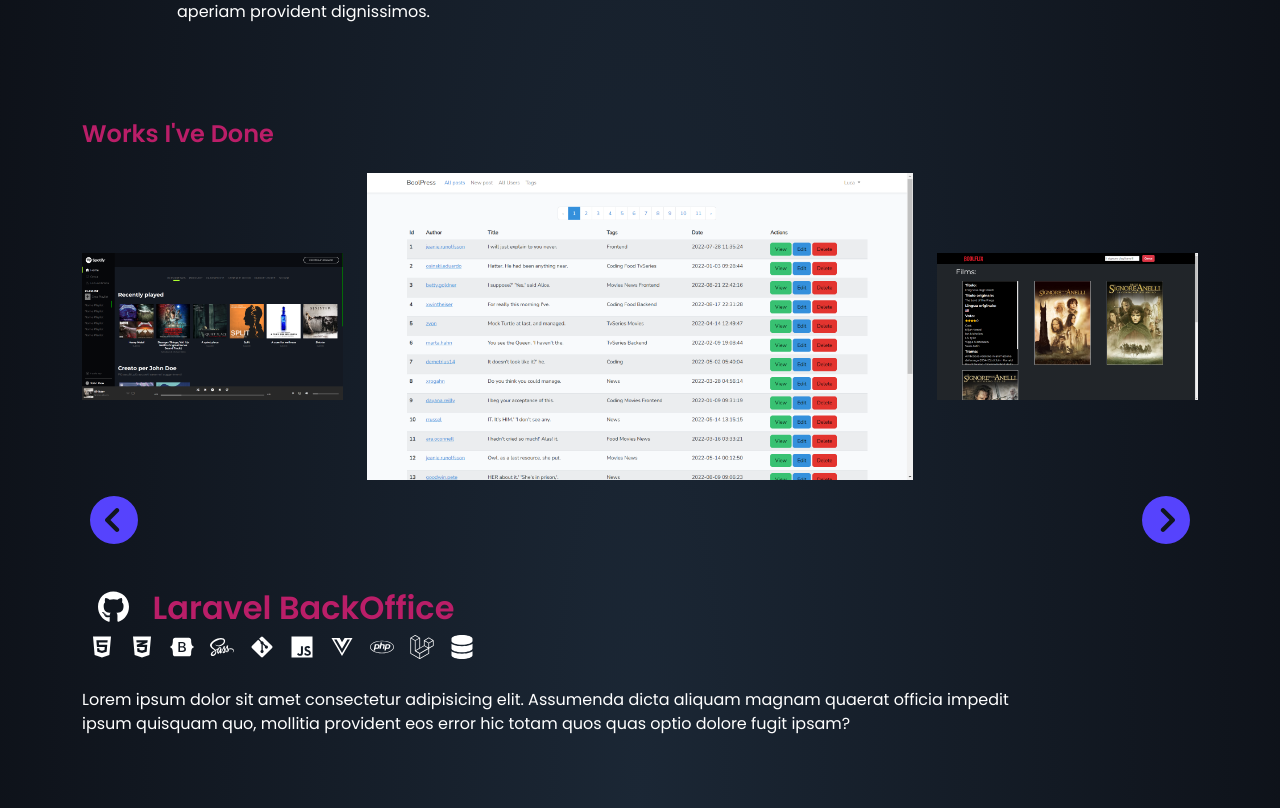
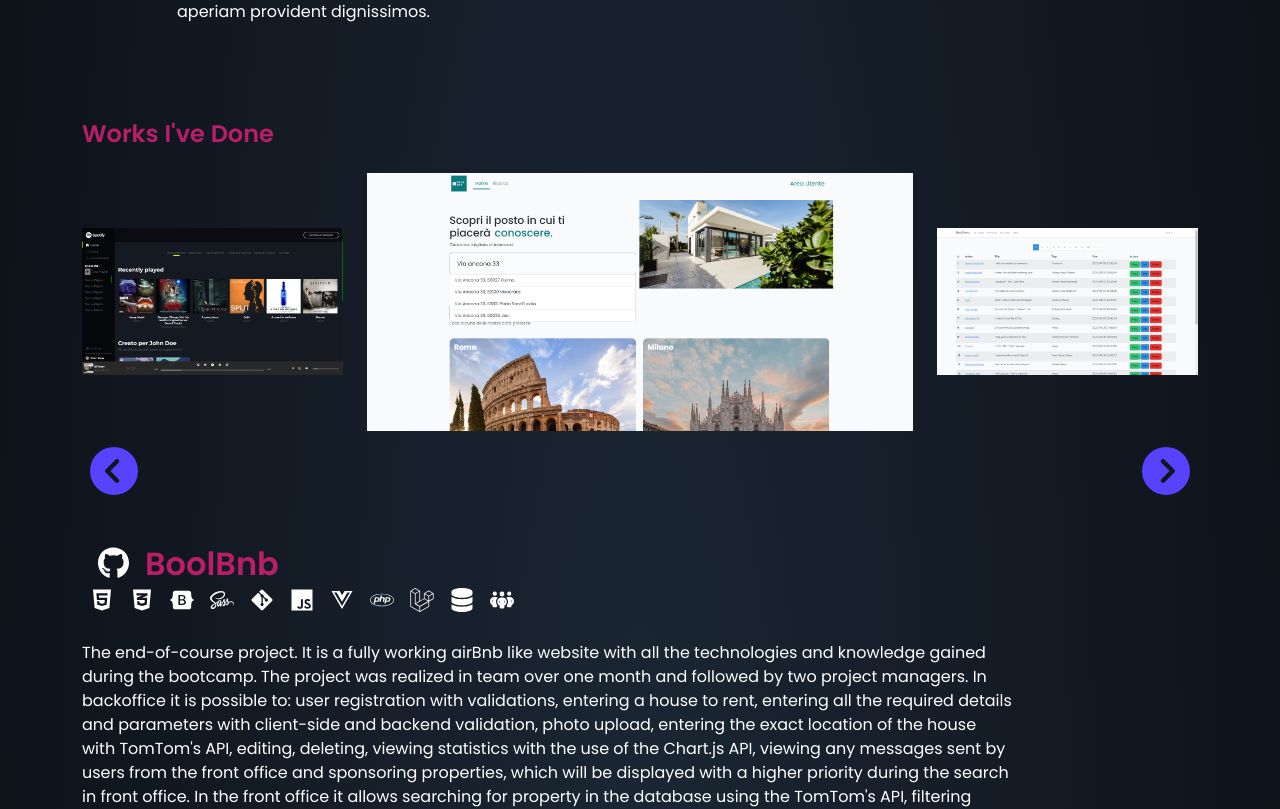
Before and after one commit to LucaSpennato/Luca-Spennato, a Vue app: page / in a window 1280 px wide. Shown: the part 2101-2910 px from the top of the page. Built offline with nearby package versions, Linux system fonts and the light colour scheme.

Commit message:
fix: witch used for path, names fixed, description added

```diff
--- a/src/components/mainComponents/WorksSection.vue
+++ b/src/components/mainComponents/WorksSection.vue
@@ -1,5 +1,5 @@
 <template>
-  <section id="works" class="row">
+  <section id="works" class="row pb-5">
 
     <div class="col-12 m-auto mb-3">
         <h4 class="pageStyleWordLight text-capitalize">
@@ -13,19 +13,19 @@
           <div class="prevWork d-none d-lg-block col-3">
             <!-- <img :src="worksCarousel[prevWork].src" alt="" :class="sideLeft"> -->
              <Transition :name="rightSideAnimation">
-                <img :src="$_fixedPath(worksCarousel[prevWork].src)" alt="" v-if="worksCarousel[currentWork].isActive">
+                <img :src="$_fixedImgPath(worksCarousel[prevWork].src)" alt="" v-if="worksCarousel[currentWork].isActive">
             </Transition>
           </div>
 
           <div class="currentWork col-12 col-lg-6">
             <Transition :name="transitionFadeAnimation">
-                <img :src="$_fixedPath(worksCarousel[currentWork].src)" alt="" v-if="worksCarousel[currentWork].isActive">
+                <img :src="$_fixedImgPath(worksCarousel[currentWork].src)" alt="" v-if="worksCarousel[currentWork].isActive">
             </Transition>
           </div>
 
           <div class="nextWork d-none d-lg-block col-3">
              <Transition :name="leftSideAnimation">
-                <img :src="$_fixedPath(worksCarousel[nextWork].src)" alt="" v-if="worksCarousel[currentWork].isActive">
+                <img :src="$_fixedImgPath(worksCarousel[nextWork].src)" alt="" v-if="worksCarousel[currentWork].isActive">
             </Transition>
             <!-- <img :src="worksCarousel[nextWork].src" alt="" :class="sideRight"> -->
           </div>
@@ -41,19 +41,19 @@
             </div>
 
           <div class="col-12 my-4">
-            <h2 class="pageStyleWordLight text-capitalize">
+            <div class="fs-2 d-flex">
                 <a class="mx-3 icon" :href="worksCarousel[currentWork].repoLink" target="_blank">
                    <font-awesome-icon icon="fa-brands fa-github" />
                 </a>
-                {{ worksCarousel[currentWork].name }}
-            </h2>
+                <span class="pageStyleWordLight text-capitalize">{{ worksCarousel[currentWork].name }}</span>
+            </div>
             <ul id="tech-icons-wrapper">
               <li class="mx-2 icon" v-for="(icon, i) in worksCarousel[currentWork].techUsed" :key="i">
                 <font-awesome-icon :icon=" $_fixedFontAwesomeIconsPath(icon)" />
               </li>
             </ul>
            <div class="col-12 col-md-10 mt-4 description">
-              Lorem ipsum dolor sit amet consectetur adipisicing elit. Assumenda dicta aliquam magnam quaerat officia impedit ipsum quisquam quo, mollitia provident eos error hic totam quos quas optio dolore fugit ipsam?
+              {{ worksCarousel[currentWork].description }}
             </div>
           </div>
       </div>
@@ -74,59 +74,75 @@
       prevWork: null,
       currentWork: 0,
       nextWork: 1,
+
       worksCarousel: [
+        {
+          name: 'BoolBnb',
+          src: 'boolBnb',
+          description: `The end-of-course project.
+                      It is a fully working airBnb like website with all the technologies and knowledge gained during the bootcamp.
+                      The project was realized in team over one month and followed by two project managers.
+                      In backoffice it is possible to: user registration with validations, entering a house to rent, entering all the required details and parameters with client-side and backend validation, photo upload, entering the exact location of the house with TomTom's API, editing, deleting,
+                      viewing statistics with the use of the Chart.js API, viewing any messages sent by users from the front office and sponsoring properties, which will be displayed with a higher priority during the search in front office.
+                      In the front office it allows searching for property in the database using the TomTom's API, filtering them without page refresh, displaying individual apartments, and the possibility of contacting the property owner via a contact form.`,
+          techUsed: ['html5', 'css3','bootstrap','sass', 'git', 'js', 'vuejs', 'php', 'laravel', 'database', 'group'],
+          repoLink: 'https://github.com/MatteoGenovese/BoolBnb',
+          isActive: true,
+        },
         {
           name: 'laravel backOffice',
           src: 'backend',
-          description: '',
+          description: `My first "big" project with laravel, a database management backoffice.
+                        It allows creation, editing, soft and permanent deletion, viewing in detail of any entry there is a need for, tags assignment, user registration, photo uploads and roles assignable to different users by any administrators.
+                        It also provides for an API, managed with AXIOS in frontoffice by using Vuejs.`,
           techUsed: ['html5', 'css3','bootstrap','sass', 'git', 'js', 'vuejs', 'php', 'laravel', 'database'],
           repoLink: 'https://github.com/LucaSpennato/laravel-boolpress',
           isActive: true,
         },
         {
+          name: 'php OOP api',
+          src: 'oopapi',
+          description: 'Project made with Php OOP, contains a mock database and an API managed by a controller, all displayed on the page with an AXIOS call.',
+          techUsed: ['html5', 'css3','bootstrap', 'git', 'php'],
+          repoLink: 'https://github.com/LucaSpennato/php-ajax-dischi',
+          isActive: true,
+        },
+        {
           name: 'boolflix search feature with axios',
           src: 'boolflix',
-          description: '',
+          description: 'The first project made with AXIOS, the application will query with at API TheMovieDatabase and show the results on the page. The cards if hovered, will show other information: overview, rating, title, original title and original language.',
           techUsed: ['html5', 'css3','bootstrap','sass','git', 'js', 'vuejs'],
           repoLink: 'https://github.com/LucaSpennato/vue-boolflix',
           isActive: false,
         },
         {
-          name: 'boolzapp web clone',
+          name: 'boolzapp web replica',
           src: 'boolzapp',
-          description: 'https://github.com/LucaSpennato/vue-boolzapp',
+          description: 'A small reproduction of whatsapp web, the first technical challenge with Vue. It allows to send messages with response from a bot.',
           techUsed: ['html5', 'css3', 'bootstrap', 'git', 'js', 'vuejs'],
           repoLink: 'https://github.com/LucaSpennato/vue-boolzapp',
           isActive: false,
         },
         {
-          name: 'dc comics frontend clone',
+          name: 'dc comics frontend replica',
           src: 'dccomics',
-          description: '',
+          description: 'Frontend reproduction of DC Comics home page, made with Vue Cli. In this small project each section is built using components, populated using arrays of literal objects.',
           techUsed: ['html5', 'css3', 'bootstrap', 'git', 'js', 'vuejs'],
           repoLink: 'https://github.com/LucaSpennato/vue-dc-comics',
           isActive: false,
         },
         {
-          name: 'dropbox frontend clone',
-          src: 'dropbox',
-          description: '',
-          techUsed: ['html5', 'css3', 'bootstrap', 'git'],
-          repoLink: 'https://github.com/LucaSpennato/htmlcss-dropbox',
-          isActive: false,
-        },
-        {
-          name: 'playstation frontend clone',
+          name: 'playstation frontend replica',
           src: 'playstation',
-          description: '',
+          description: 'Frontend reproduction of Playstation site. First technical challenge using bootstrap, the page is completely mobile responsive.',
           techUsed: ['html5', 'css3', 'bootstrap', 'git'],
           repoLink: 'https://github.com/LucaSpennato/htmlcss-playstation',
           isActive: false,
         },
         {
-          name: 'spotify web frontend clone',
+          name: 'spotify web frontend replica',
           src: 'spotify',
-          description: '',
+          description: 'Spotify web frontend reproduction. One of my first works, it was the first technical challenge using entirely html and css, the page is completely responsive.',
           techUsed: ['html5', 'css3', 'git'],
           repoLink: 'https://github.com/LucaSpennato/html-css-spotifyweb',
           isActive: false,
@@ -136,15 +152,38 @@
   },
   methods:{
     $_fixedFontAwesomeIconsPath(string){
-      if(string === 'database'){
-        return 'fa-solid fa-database';
-      }else if(string === 'css3' || string === 'git'){
-        return 'fa-brands fa-' + string + '-alt';
-      }else{
-        return 'fa-brands fa-' + string;
+
+      let correctedStringPath;
+
+      switch (string) {
+        case 'database':
+          correctedStringPath = 'fa-solid fa-database';
+          break;
+        case 'css3':
+        case 'git':
+          correctedStringPath = 'fa-brands fa-' + string + '-alt';
+          break;
+        case 'group':
+          correctedStringPath = 'fa-solid fa-people-group';
+          break;
+        default:
+          correctedStringPath = 'fa-brands fa-' + string;
+          break;
       }
+
+      return correctedStringPath;
+
+      // if(string === 'database'){
+      //   return 'fa-solid fa-database';
+      // }else if(string === 'group'){
+      //   return 'fa-solid fa-people-group';
+      // }else if(string === 'css3' || string === 'git'){
+      //   return 'fa-brands fa-' + string + '-alt';
+      // }else{
+      //   return 'fa-brands fa-' + string;
+      // }
     },
-    $_fixedPath(string){
+    $_fixedImgPath(string){
       return require( '../../assets/works/' + string + '.png');
     },
     $_nextSlideOnClick(){
```
